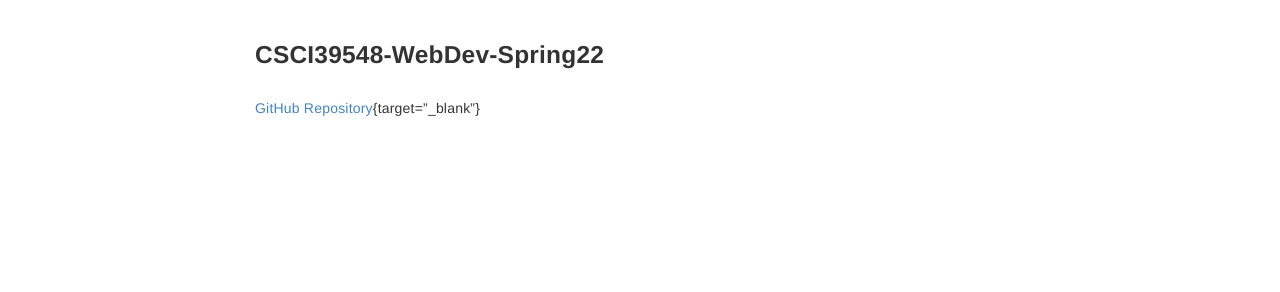
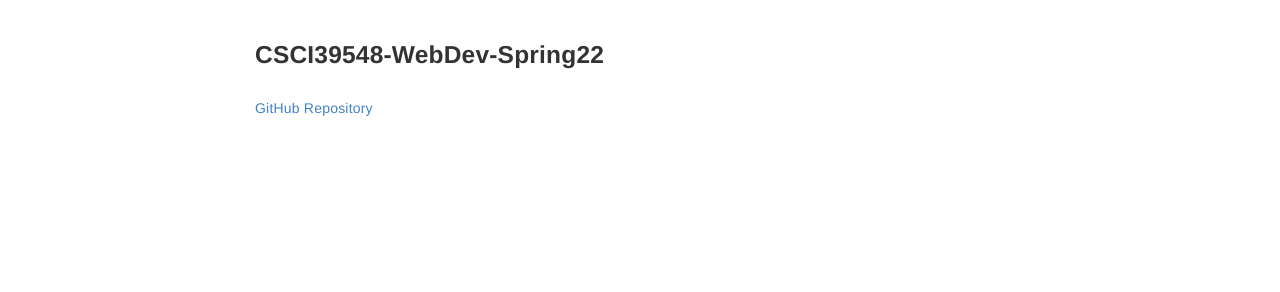
Before and after one commit to johnnylaicode/johnnylaicode.github.io, a Jekyll site: the page built from _posts/2021-11-01-webdev.md, in a window 1280 px wide. Shown: the part 378-670 px from the top of the page. Built offline with Jekyll 4.4.1, drawn with Linux system fonts in a browser that asks for light colours.

Commit message:
Updated files

```diff
--- a/_posts/2021-11-01-webdev.md
+++ b/_posts/2021-11-01-webdev.md
@@ -11,4 +11,4 @@ This section contains informatoin for the Practical Web Development class (CSCI
 CSCI39548-WebDev-Spring22
 -------------
 
-[GitHub Repository](https://github.com/johnnylaicode/CSCI39548-WebDev-Spring22){target="_blank"}
+[GitHub Repository](https://github.com/johnnylaicode/CSCI39548-WebDev-Spring22){:target="_blank"}
```
